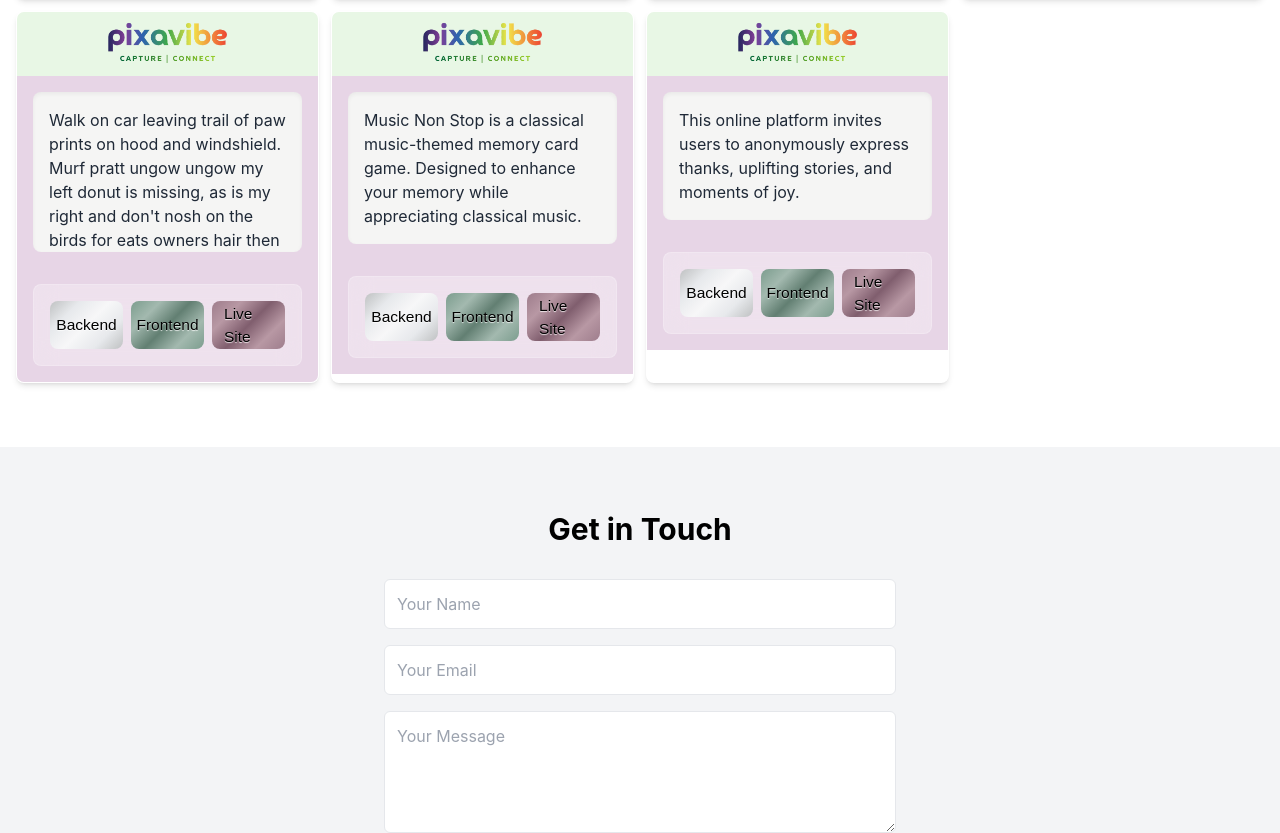
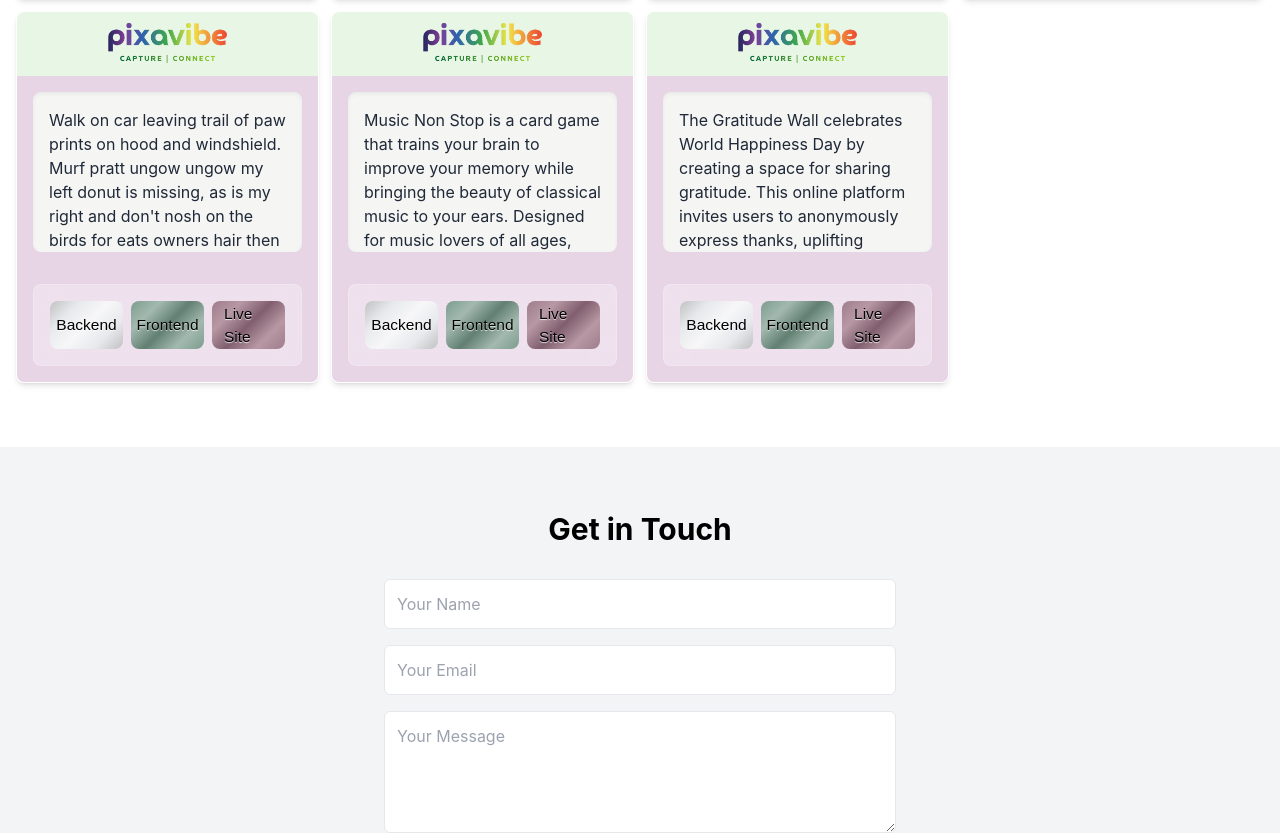
Before and after one commit to JaqiKal/code-cargo, a React (Create React App) app: page / in a window 1280 px wide. Shown: the part 1673-2506 px from the top of the page. Built offline with nearby package versions, Linux system fonts and the light colour scheme.

Commit message:
chores: Add descriptive text

```diff
--- a/src/components/Portfolio.js
+++ b/src/components/Portfolio.js
@@ -76,7 +76,7 @@ const Portfolio = () => {
     {
       title: "Classical Music Month Hackathon - Music Non Stop",
       description:
-        "Music Non Stop is a classical music-themed memory card game. Designed to enhance your memory while appreciating classical music.",
+        "Music Non Stop is a card game that trains your brain to improve your memory while bringing the beauty of classical music to your ears. Designed for music lovers of all ages, this game challenges players to match pairs of cards that play the same classical tune. There are 12 cards featuring 6 unique pairs. For each successful match, a bonus trivia question will pop up with multiple answer options. You can choose to answer the question for bonus points, or skip it and continue with the memory card game. The game is over when all pairs are matched. The player with the highest score wins. Music Non Stop is a fun and educational way to enjoy classical music while sharpening your memory skills. Play now and let the music take you on a journey of discovery and delight.",
       logo: "#",
       links: {
         backend: "#",
@@ -87,7 +87,7 @@ const Portfolio = () => {
     {
       title: "World Happiness Day Hackathon - Gratidudes",
       description:
-        "This online platform invites users to anonymously express thanks, uplifting stories, and moments of joy.",
+        "The Gratitude Wall celebrates World Happiness Day by creating a space for sharing gratitude. This online platform invites users to anonymously express thanks, uplifting stories, and moments of joy. Our mission is to build a community rooted in gratitude, transforming individual moments of appreciation into a global movement of collective joy. Central to our mission are user-centric designs that facilitate an intuitive and rewarding experience, making every visit a step towards spreading positivity. 'Gratitude Wall' isn't just a site; it's a movement towards acknowledging the beauty in life's small moments and the transformative power of gratitude in building a happier world. Join us in embracing the power of gratitude. Together, we can make a difference, one thank-you at a time.",
       logo: "#",
       links: {
         backend: "#",
```
